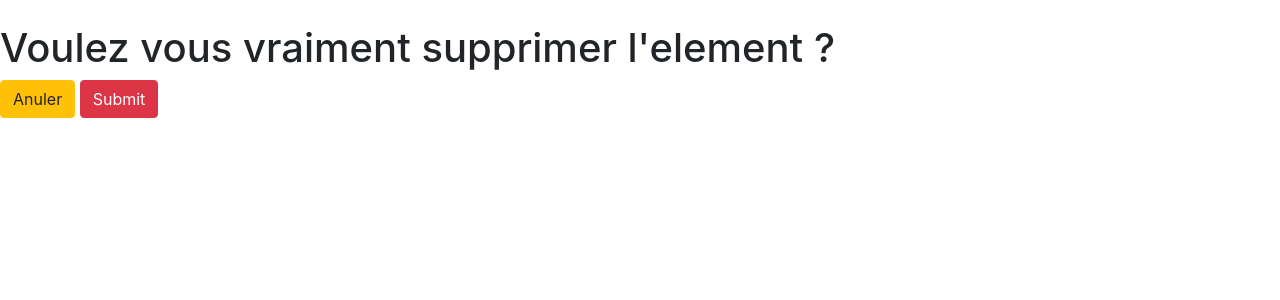
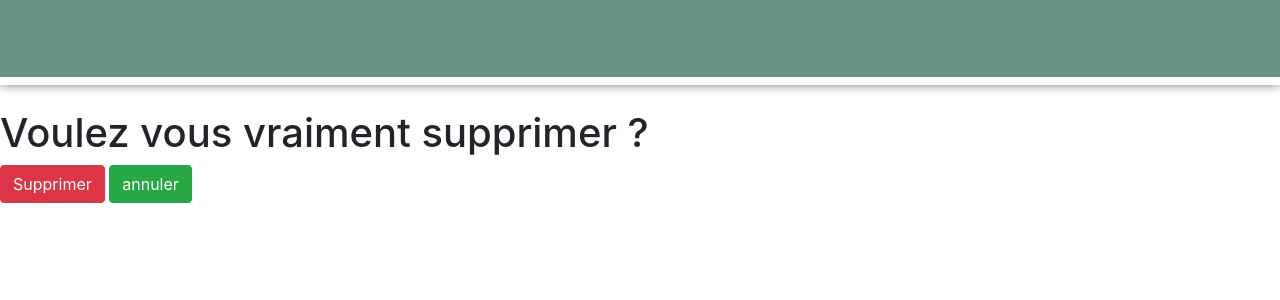
Before and after one commit to kiswayODG/ProjetTutore-Reservation-de-ressources-pedagogiques, a Django app: template srcApp/templates/delete.html in a window 1280 px wide. Shown: the top 300 px of the page. Run offline with Django 4.2, Linux system fonts and the light colour scheme; the template is opened without the code that fills it, so the values that code supplies are empty; some libraries are stand-ins or nearby versions.

Commit message:
Merge remote-tracking branch 'origin/main'
# Conflicts:
#	db.sqlite3

```diff
--- a/srcApp/templates/delete.html
+++ b/srcApp/templates/delete.html
@@ -1,15 +1,20 @@
 {% extends 'base.html' %}
+ {% block navigation %}
+              <h1 style="padding:3%"> </h1>
+       {% endblock %}
+{% load crispy_forms_tags %}
 {% load static %}
 {% block content %}
     <br>
     <div class="">
         <div class="">
             <div class="">
-                            <h1>Voulez vous vraiment supprimer l'element ?</h1>
+                            <h1>Voulez vous vraiment supprimer ?</h1>
                             <form action="" method="POST">
                             {% csrf_token %}
-                            <a class="btn btn-warning" href="{% url 'showRessource' %}">Anuler</a>
-                            <input class="btn btn-danger" type="submit" name="Delete">
+                            <input class="btn btn-danger" type="submit" value="Supprimer">
+
+                                <a class="btn btn-success " href="{% url 'showRessource' %}">annuler</a>
                             </form>
             </div>
         </div>
--- a/srcApp/templates/delete_reserv.html
+++ b/srcApp/templates/delete_reserv.html
@@ -1,5 +1,8 @@
-
 {% extends 'base.html' %}
+ {% block navigation %}
+              <h1 style="padding:3%"> </h1>
+       {% endblock %}
+{% load crispy_forms_tags %}
 {% block content %}
 
 <h1>Supprimer la reservation</h1>
@@ -9,5 +12,6 @@
 <form action="" method="post">
 {% csrf_token %}
 <input class="btn btn-danger" type="submit" value="Supprimer">
+   <a class="btn btn-success " href="{% url 'reservation' %}">annuler</a>
 </form>
 {% endblock %}
--- a/srcApp/templates/delete_user.html
+++ b/srcApp/templates/delete_user.html
@@ -1,4 +1,8 @@
 {% extends 'base.html' %}
+ {% block navigation %}
+              <h1 style="padding:3%"> </h1>
+       {% endblock %}
+{% load crispy_forms_tags %}
 {% block content %}
 <h1>Supprimer l'utilisateur</h1>
 
```
